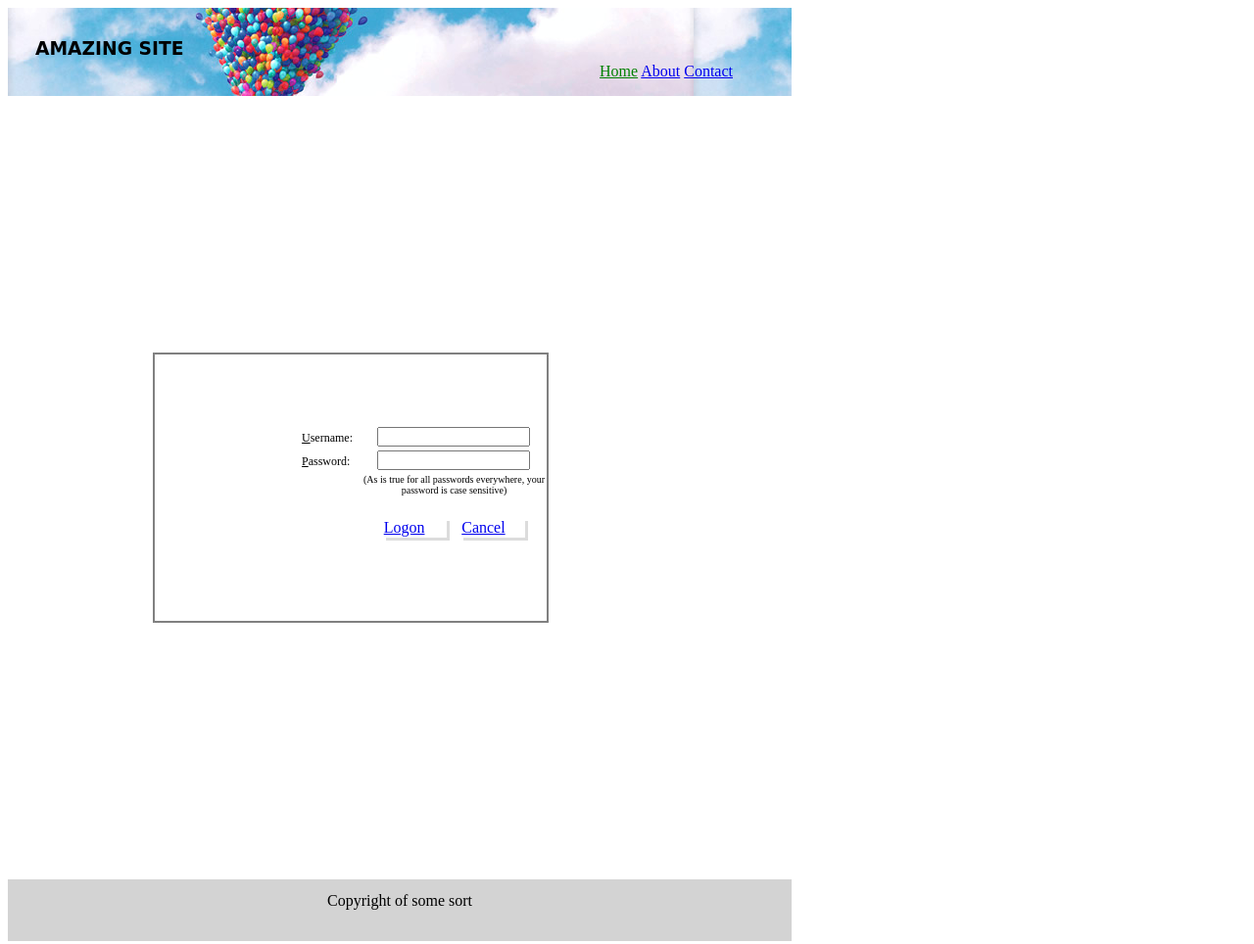
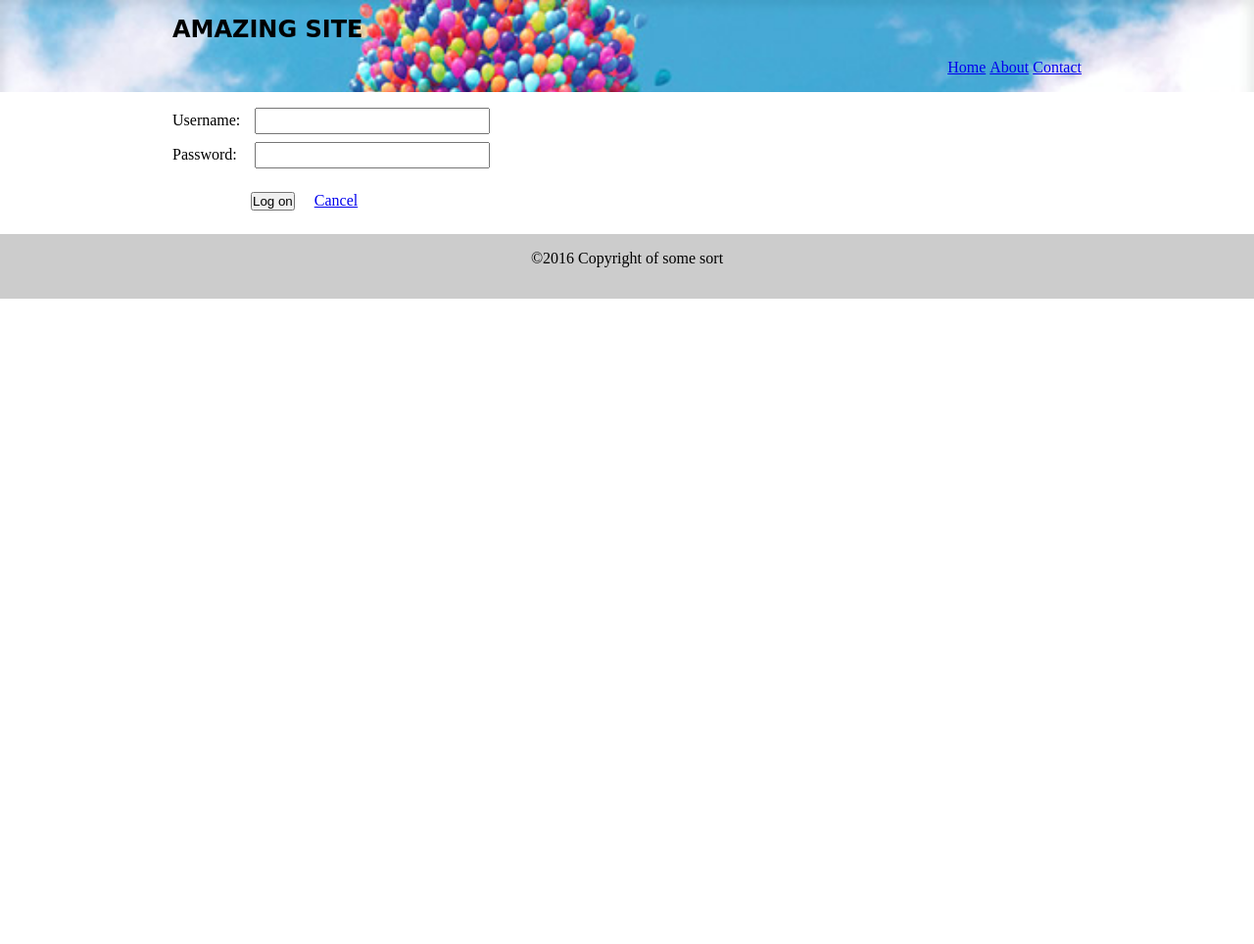
Before and after one commit to edwardcasbon/rwd-kata, a website: page index.html in a window 1280 px wide. Shown: the whole page at 98% size. After the commit the page ends 800 px from the top, so only its background shows below. Drawn offline with Linux system fonts and the light colour scheme.

Commit message:
First stab at responsifying.

```diff
--- a/index.html
+++ b/index.html
@@ -1,73 +1,51 @@
-<!DOCTYPE html>
-<html>
+<!doctype html>
+<html lang="en">
     <head>
-    <title>Amazing site</title>
-    <link rel="stylesheet" type="text/css" href="main.css" />
+        <meta charset="utf-8">
+        <link rel="stylesheet" href="main.css">
+        <title>Amazing site, rebuilt</title>
     </head>
     <body>
-  <div class="header" style="background-color:#BBBBBB; background-position-y: -75px; background-image:url(/images/banner.jpg); height:90px;" >
-    <div class="logo"><h3>AMAZING SITE</h3></div>
-    <div id="spacer"></div>
-    <a class="active" href="/index.html">Home</a>
-    <a href="/about.html">About</a>
-    <a href="/contact.html">Contact</a>
+        <header>
+            <div class="inner-container">
+                <h1>Amazing site</h1>
+                <nav>
+                    <ul>
+                        <li><a href="/">Home</a></li>
+                        <li><a href="/about.html">About</a></li>
+                        <li><a href="/contact.html">Contact</a></li>
+                    </ul>
+                </nav>
             </div>
+        </header>
+
+        <div class="content">
+            <div class="inner-container">
+
+                <form>
                     <div>
-    <div class="content" id="" >
-        <table style="border-spacing: 2px; width: 404px; height: 276px;" border="0" align="center" background="images/background-login.jpg">
-            <tr>
-                <td style="height: 45px;" colspan="2" >&nbsp;</td>
-            </tr>
-            <tr>
-                <td style="height: 20px; padding-left: 150px;">&nbsp;<input style="display: none;" name="COMPANY" id="COMPANY" tabindex="1"></td>
-            </tr>
-                <tr>
-                    <td style="padding-left: 150px; height: 20px;  width:50%;">
-                        <label style="font-size: 12px" for="USERID" accesskey="u" alignment="right"><u>U</u>sername:&nbsp;&nbsp;</label>
-                    </td>
-                    <td width="199" align="center">
-                        <input style="width: 148px; font-size: 12px" type="text" name="User ID" id="USERID" tabindex="2">
-                    </td>
-                </tr>
-                <tr>
-                    <td style="padding-left: 150px; height: 20px;  width:50%;">
-                        <label style="font-size: 12px" for="PWD" accesskey="p" alignment="right"><u>P</u>assword:&nbsp;&nbsp;</label>
-                    </td>
-                    <td align="center">
-                        <input style="width: 148px; font-size: 12px" type="password" name="Password" id="PWD" tabindex="3" autocomplete="off">
-                    </td>
-                </tr>
-                <tr>
-                    <td style="padding-left: 150px; height: 20px;"></td>
-                    <td style="font-size:x-small" align="center">(As is true for all passwords everywhere, your password is case sensitive)</td>
-                </tr>
-                <tr>
-                    <td></td>
-                    <td style="padding-top: 10px; height: 40px;" align="center">
-                        <table width="80%" border="0">
-                            <tr>
-                                <td width="50%" class="boxbutton" style="box-shadow: 3px 3px #DCDCDC;"><a class="" tabindex="3" title="Logon to Amazing Site" href="/about.html" id="LOGINBUTTON">Logon</a></td>
-                                <td>&nbsp;&nbsp;</td>
-                                <td width="50%" class="boxbutton" style="box-shadow: 3px 3px #DCDCDC;"><a class="" href="/" tabindex="4" title="Dont Logon">Cancel</a></td>
-                            </tr>
-                        </table>
-                    </td>
-                    <tr>
-                <td></td>
-                <td align="center" style="padding-left: 3px; height: 20px;">
+                        <label for="username" accesskey="u">Username</label>
+                        <input type="text" name="username" id="username">
+                    </div>
 
-                </td>
-            <tr>
-            </tr>
-            <tr>
-                <td></td>
-            </tr>
+                    <div>
+                        <label for="password" accesskey="p">Password</label>
+                        <input type="password" name="password" id="password">
+                    </div>
 
-            <tr>
-            </tr>
-        </table>
+                    <div>
+                        <input type="submit" value="Log on">
+                        <a href="#cancel">Cancel</a>
+                    </div>
+                </form>
+
             </div>
         </div>
-<footer class="gray">Copyright of some sort</a></footer>
+
+        <footer>
+            <div class="inner-container">
+                <p>&copy;2016 Copyright of some sort</p>
+            </div>
+        </footer>
     </body>
 </html>
--- a/main.css
+++ b/main.css
@@ -1,44 +1,96 @@
-.header{
-    width: 800px;
+/**
+ * RESET SOME STUFF
+ * -----------------------------------------------------------------------------
+ **/
+* {
+    box-sizing: border-box;
+    margin: 0;
+    padding: 0;
 }
 
-.content {
-    display: table-cell;
-    vertical-align: middle;
+html, body {
+    width: 100%;
     height: 100%;
 }
 
-#spacer{
-    width: 600px;
-    height: 70px;
-    display: inline-block;
+h1, h2, h3, h4, h5, p, ul {
+    margin-bottom: 1rem;
 }
 
-.content{
-    padding-left: 100px;
-    height: 800px;
-    width: 500px;
+img {
+    max-width: 100%;
 }
 
-.active {
-    color: green;
+/**
+ * HEADER
+ * -----------------------------------------------------------------------------
+ **/
+header {
+    background-image: url(/images/banner.jpg);
+    background-repeat: repeat;
+    background-size: cover;
 }
 
-.logo{
-    position: absolute;
-    left: 36px;
-    top: 20px;
+header h1 {
+    font-family: cursive;
+    font-size: 1.5rem;
+    text-transform: uppercase;
 }
 
-
-.logo h3 {
-    font-family: cursive;
+header ul {
+    list-style: none;
+    text-align: right;
+    margin-bottom: 0;
 }
 
-.gray{
-    background-color: #d3d3d3;
-    height: 50px;
+header li {
+    display: inline;
+}
+
+/**
+ * FOOTER
+ * -----------------------------------------------------------------------------
+ **/
+footer {
+    background-color: #ccc;
     text-align: center;
-    width: 800px;
-    padding-top: 1%;
 }
+
+/**
+ * INNER CONTAINER
+ * -----------------------------------------------------------------------------
+ **/
+.inner-container {
+    margin: auto;
+    padding: 1rem;
+    max-width: 60rem;
+}
+
+/**
+ * FORM
+ * -----------------------------------------------------------------------------
+ **/
+form div {
+    margin-bottom: 0.5rem;
+}
+
+label {
+    display: inline-block;
+    min-width: 5rem;
+}
+
+label:after {
+    content: ":"; /* Add the ":" after the label. */
+}
+
+input[type="text"],
+input[type="password"] {
+    padding: 0.25rem;
+    min-width: 15rem;
+}
+
+input[type="submit"] {
+    margin-top: 1rem;
+    margin-right: 1rem;
+    margin-left: 5rem;
+}
```
Also changed, not shown: about.html (+29 -15 lines), contact.html (+28 -18 lines). Lines whose indentation alone changed are shown as unchanged.
